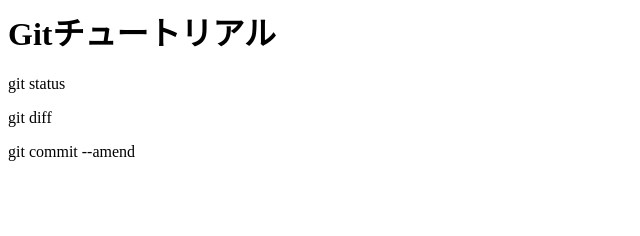
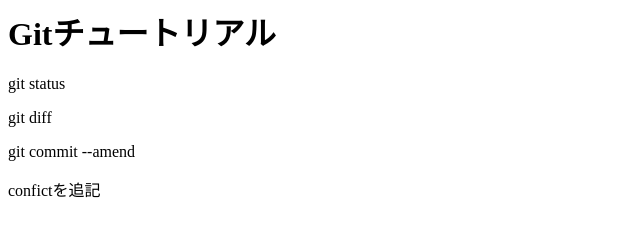
Before and after one commit to utaro829/git_tutorial, a plain HTML site: page index.html in a window 1280 px wide. Shown: the whole page, without its empty margins (0-640 px from the left). Drawn offline with Linux system fonts and the light colour scheme.

Commit message:
conflictの知追記

```diff
--- a/index.html
+++ b/index.html
@@ -2,3 +2,4 @@
 <p>git status</p>
 <p>git diff</p>
 <p>git commit --amend</p>
+<p>confictを追記</p>
```
